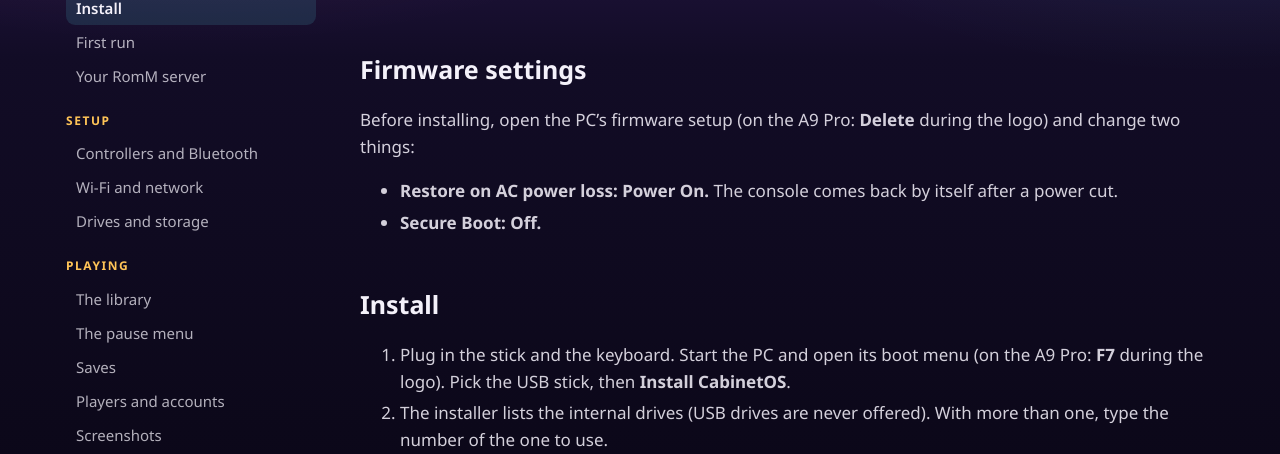
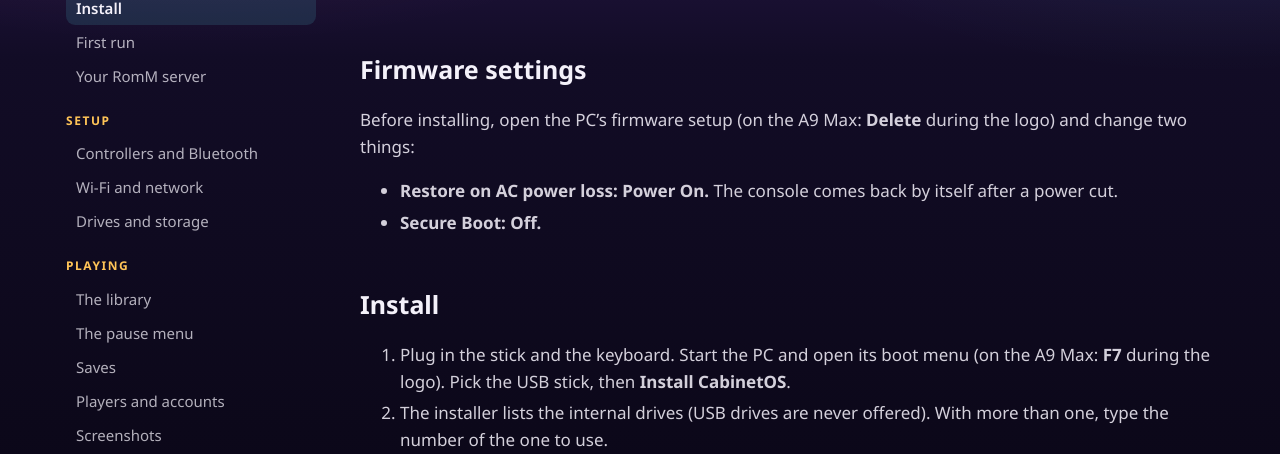
Before and after one commit to MMagTech/cabinetos, a Jekyll site: the page built from docs/wiki/install.md, in a window 1280 px wide and 900 px high, scrolled down 1033 px. Shown: the part 152-606 px from the top of the window. Built offline with Jekyll 4.4.1, drawn with Linux system fonts in a browser that asks for light colours; our own code applies the rules of GitHub Pages for plain Markdown files; some of the changed text lies outside the part shown.

Commit message:
Showcase, README and wiki: the reference machine is the GEEKOM A9 Max, not the A9 Pro
Co-Authored-By: Claude Opus 5.5 <noreply@anthropic.com>

```diff
--- a/docs/index.html
+++ b/docs/index.html
@@ -189,7 +189,7 @@
       <p class="eyebrow">What you need</p>
       <h2 class="big">Four things.</h2>
       <div class="needs">
-        <div class="need"><b>A small PC</b><p>x86-64 with AMD Radeon graphics. Built and tested on the GEEKOM A9 Pro.</p></div>
+        <div class="need"><b>A small PC</b><p>x86-64 with AMD Radeon graphics. Built and tested on the GEEKOM A9 Max.</p></div>
         <div class="need"><b>A RomM server</b><p><a href="https://github.com/rommapp/romm">RomM</a> 5.1 or newer, holding your games, BIOS and firmware.</p></div>
         <div class="need"><b>A controller</b><p>Bluetooth or USB. Wii Remotes work too.</p></div>
         <div class="need"><b>A TV</b><p>Any HDMI TV. The console runs at the TV's own resolution, 4K included.</p></div>
--- a/docs/wiki/install.md
+++ b/docs/wiki/install.md
@@ -6,7 +6,7 @@ operating system, not an app.
 ## What you need
 
 - **A PC for under the TV.** x86-64, with an AMD Radeon graphics chip. The
-  only machine CabinetOS has been tested on is the **GEEKOM A9 Pro** (Ryzen AI 9
+  only machine CabinetOS has been tested on is the **GEEKOM A9 Max** (Ryzen AI 9
   HX 370, Radeon 890M). Other AMD machines may work; reports are welcome, with
   the machine named.
 - **A USB stick** of 8 GB or more, for the installer.
@@ -48,7 +48,7 @@ sudo dd if=install.iso of=/dev/sdX bs=4M status=progress oflag=sync
 
 ## Firmware settings
 
-Before installing, open the PC's firmware setup (on the A9 Pro: **Delete**
+Before installing, open the PC's firmware setup (on the A9 Max: **Delete**
 during the logo) and change two things:
 
 - **Restore on AC power loss: Power On.** The console comes back by itself
@@ -58,7 +58,7 @@ during the logo) and change two things:
 ## Install
 
 1. Plug in the stick and the keyboard. Start the PC and open its boot menu (on
-   the A9 Pro: **F7** during the logo). Pick the USB stick, then
+   the A9 Max: **F7** during the logo). Pick the USB stick, then
    **Install CabinetOS**.
 2. The installer lists the internal drives (USB drives are never offered). With
    more than one, type the number of the one to use.
```
Also changed, not shown: docs/wiki/README.md (+1 -1 lines), README.md.
